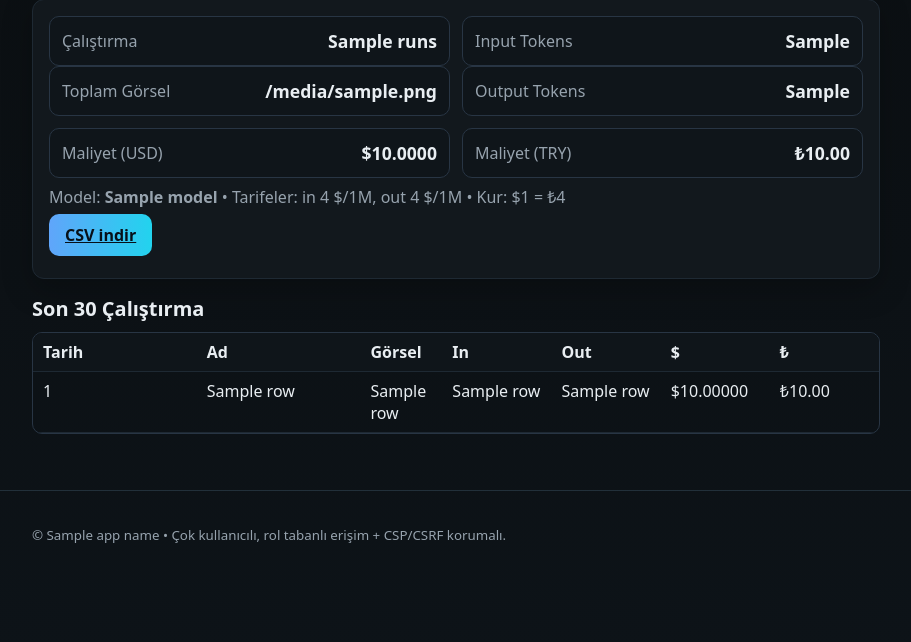
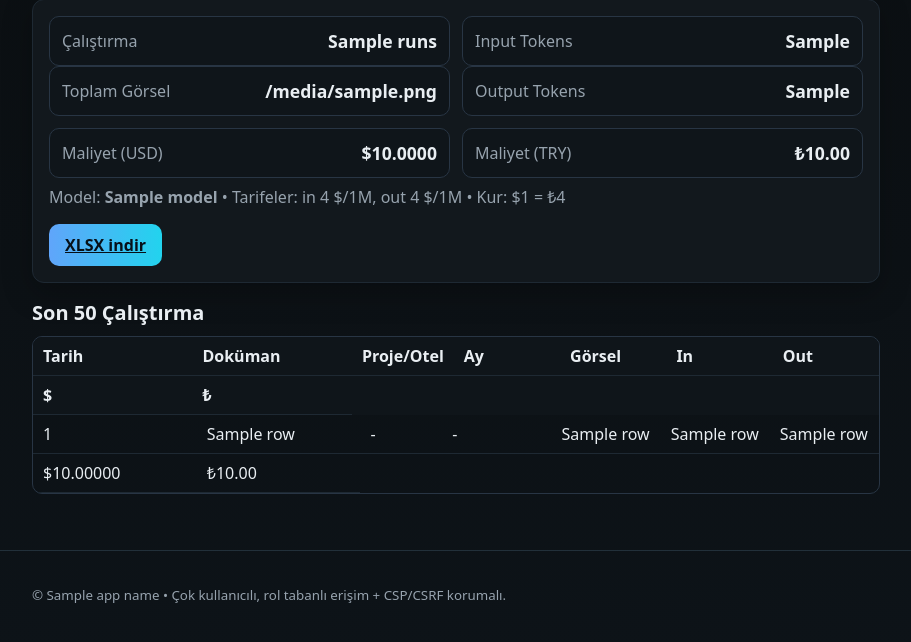
Before and after one commit to GrafikOtelCM/render-gemini-docx, a FastAPI app: template templates/dashboard.html in a window 1280 px wide. Shown: the part 139-781 px from the top of the page, without its empty margins (184-1095 px from the left). Run offline with FastAPI, Linux system fonts and the light colour scheme; the template is opened without the code that fills it: most values are stand-ins (such as "Sample title", 1, 10 or a date in 2020).

Commit message:
Update dashboard.html

```diff
--- a/templates/dashboard.html
+++ b/templates/dashboard.html
@@ -20,26 +20,75 @@
   <p class="muted" style="margin-top:8px">
     Model: <b>{{ model }}</b> • Tarifeler: in {{ rate_in }} $/1M, out {{ rate_out }} $/1M • Kur: $1 = ₺{{ usd_try_rate }}
   </p>
-  <p><a class="btn" href="/dashboard.csv">CSV indir</a></p>
+
+  <div style="margin-top:10px; display:flex; gap:10px; align-items:center;">
+    {% if user.role == 'admin' %}
+      <form method="get" action="/dashboard" style="display:flex; gap:8px; align-items:center;">
+        <label>Kullanıcı:</label>
+        <select name="user_id">
+          <option value="all" {{ 'selected' if filter_user_id=='all' else '' }}>Tümü</option>
+          <option value="me" {{ 'selected' if filter_user_id=='me' else '' }}>Ben</option>
+          {% for u in users %}
+            <option value="{{ u[0] }}" {{ 'selected' if (filter_user_id|string)==(u[0]|string) else '' }}>
+              {{ u[1] }} ({{ u[2] }})
+            </option>
+          {% endfor %}
+        </select>
+        <button class="btn btn-secondary" type="submit">Filtrele</button>
+      </form>
+      <a class="btn" href="/logs.xlsx?user_id={{ filter_user_id|urlencode }}">XLSX indir</a>
+    {% else %}
+      <a class="btn" href="/logs.xlsx?user_id=me">XLSX indir</a>
+    {% endif %}
+  </div>
 </div>
 
-<h2>Son 30 Çalıştırma</h2>
+<h2>Son 50 Çalıştırma</h2>
 <div class="table">
   <div class="thead">
-    <div>Tarih</div><div>Ad</div><div>Görsel</div><div>In</div><div>Out</div><div>$</div><div>₺</div>
+    <div>Tarih</div><div>Doküman</div><div>Proje/Otel</div><div>Ay</div>
+    <div>Görsel</div><div>In</div><div>Out</div><div>$</div><div>₺</div>
   </div>
   {% for r in rows %}
     <div class="trow">
       <div>{{ r[0] }}</div>
       <div>{{ r[1] }}</div>
-      <div>{{ r[2] }}</div>
-      <div>{{ r[3] }}</div>
+      <div>{{ r[2] or '-' }}</div>
+      <div>{{ r[3] or '-' }}</div>
       <div>{{ r[4] }}</div>
-      <div>${{ '%.5f'|format(r[5]) }}</div>
-      <div>₺{{ '%.2f'|format(r[6]) }}</div>
+      <div>{{ r[5] }}</div>
+      <div>{{ r[6] }}</div>
+      <div>${{ '%.5f'|format(r[7]) }}</div>
+      <div>₺{{ '%.2f'|format(r[8]) }}</div>
     </div>
   {% else %}
-    <p class="muted">Bu ay henüz kayıt yok.</p>
+    <p class="muted">Kayıt yok.</p>
   {% endfor %}
 </div>
+
+{% if user.role == 'admin' %}
+  <h2>Log Temizleme (Yalnızca Yönetici)</h2>
+  <form action="/admin/clear_logs" method="post" class="card" style="max-width:520px">
+    <input type="hidden" name="csrf_token" value="{{ csrf_token }}">
+    <div class="grid2">
+      <div class="field">
+        <label>Kaç günden eski silinsin?</label>
+        <input type="number" min="1" name="older_than_days" placeholder="Örn: 60">
+      </div>
+      <div class="field">
+        <label>Kullanıcı</label>
+        <select name="user_id">
+          <option value="all">Tümü</option>
+          {% for u in users %}
+            <option value="{{ u[0] }}">{{ u[1] }} ({{ u[2] }})</option>
+          {% endfor %}
+        </select>
+      </div>
+    </div>
+    <div class="form-actions">
+      <button class="btn btn-secondary" type="submit">Sil</button>
+    </div>
+    <p class="muted">Dikkat: Bu işlem geri alınamaz.</p>
+  </form>
+{% endif %}
 {% endblock %}
```
